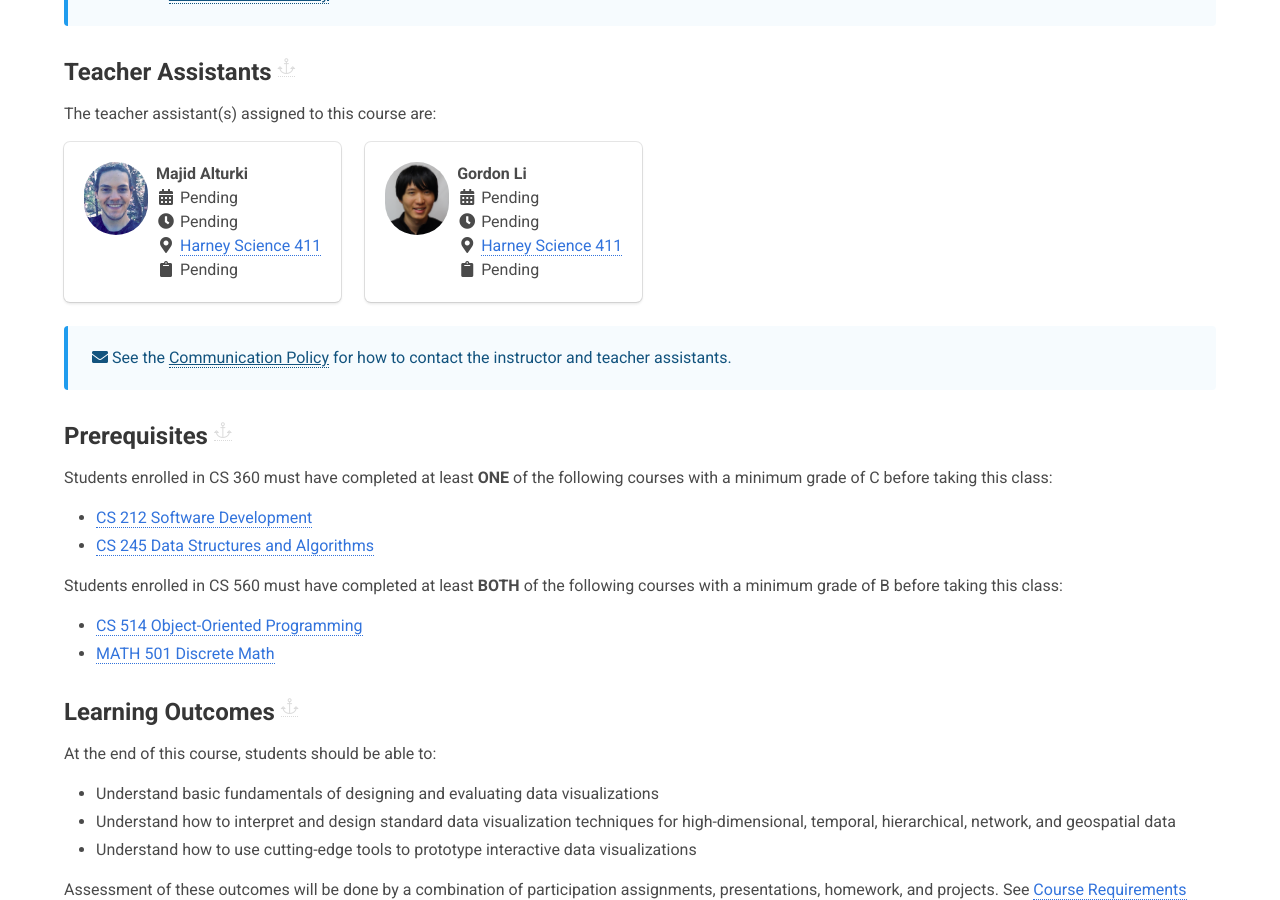
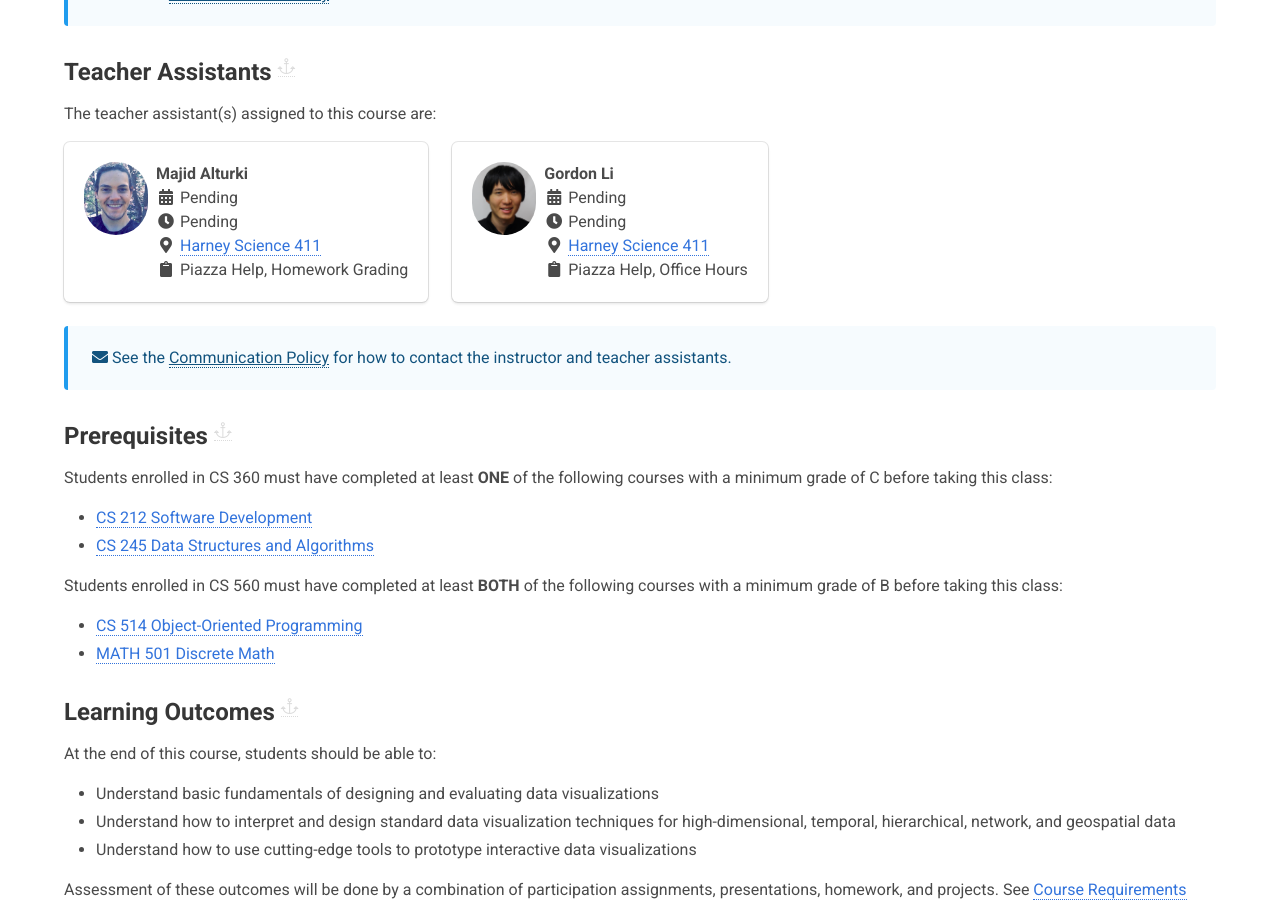
Before and after one commit to usf-cs360-spring2019/usf-cs360-spring2019.github.io, a Jekyll site: the page built from syllabus.html, in a window 1280 px wide and 900 px high, scrolled down 1592 px. Built offline with Jekyll 4.4.1, drawn with Linux system fonts in a browser that asks for light colours.

Commit message:
Updating TA information.

```diff
--- a/_data/course.yml
+++ b/_data/course.yml
@@ -68,7 +68,7 @@ assistants:
         icon: fas fa-map-marker-alt
         link: https://www.usfca.edu/campus-buildings-services/main-campus/harney-science
 
-      - text: Pending
+      - text: Piazza Help, Homework Grading
         icon: fas fa-clipboard
 
   - label: Gordon Li
@@ -84,7 +84,7 @@ assistants:
         icon: fas fa-map-marker-alt
         link: https://www.usfca.edu/campus-buildings-services/main-campus/harney-science
 
-      - text: Pending
+      - text: Piazza Help, Office Hours
         icon: fas fa-clipboard
 
 important_dates:
```
